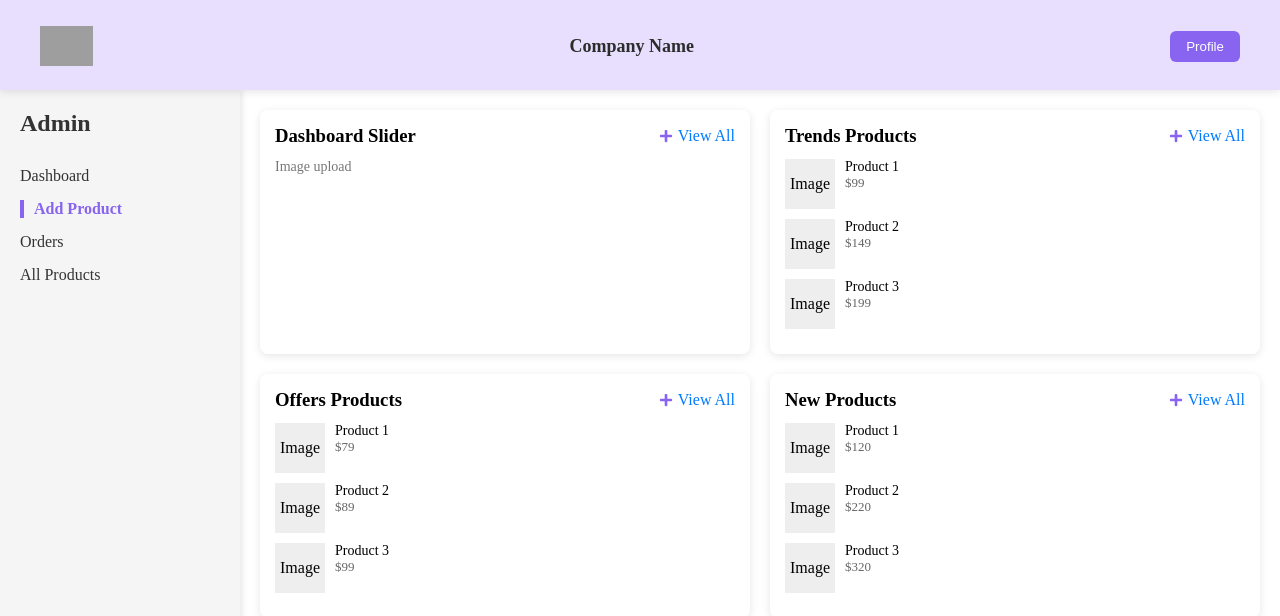
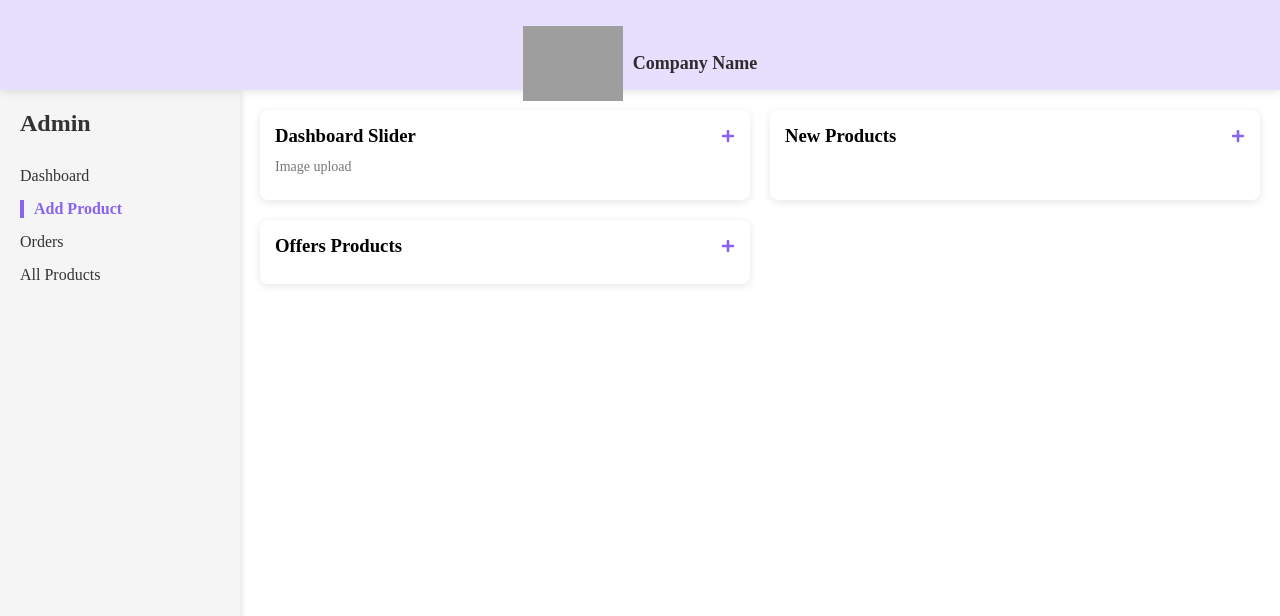
Before and after one commit to devjoelraj/e-commerce, a React (Vite) app in the folder client/: page /admin/admin-AddProduct in a window 1280 px wide. Shown: the top 616 px of the page. Built offline with nearby package versions, Linux system fonts and the light colour scheme; grey boxes are pictures that could not be loaded.

Commit message:
chuanges in admin dashboard,header

```diff
--- a/client/src/App.jsx
+++ b/client/src/App.jsx
@@ -11,23 +11,24 @@ import AddProduct from "./screens/adminScreen/adminDashboard/addProduct/AddProdu
 import UploadProductDetails from "./screens/adminScreen/adminDashboard/addProduct/UploadProduct/index";
 import OrdersPage from "./screens/adminScreen/adminDashboard/ordersPage";
 import AllProducts from "./screens/adminScreen/adminDashboard/allProducts";
+import DashboardSilders from "./screens/adminScreen/adminDashboard/addProduct/dashboardSilders/DashboardSilders";
+import OfferProducts from "./screens/adminScreen/adminDashboard/addProduct/offerProducts/OfferProducts";
 
 const Login = lazy(() => import("./screens/authScreens/login/Login"));
 const Otp = lazy(() => import("./screens/authScreens/otp/Otp"));
-const ForgetPassword = lazy(() =>
-  import(
-    "./screens/authScreens/passwordScreens/forgetPasswords/ForgetPasswords"
-  )
+const ForgetPassword = lazy(
+  () =>
+    import("./screens/authScreens/passwordScreens/forgetPasswords/ForgetPasswords"),
 );
-const CreatePassword = lazy(() =>
-  import("./screens/authScreens/passwordScreens/CreatePassword")
+const CreatePassword = lazy(
+  () => import("./screens/authScreens/passwordScreens/CreatePassword"),
 );
 
-const AdminDashboard = lazy(() =>
-  import("./screens/adminScreen/adminDashboard/AdminDashboard")
+const AdminDashboard = lazy(
+  () => import("./screens/adminScreen/adminDashboard/AdminDashboard"),
 );
-const UserDashboard = lazy(() =>
-  import("./screens/userScreens/userDashBoard/UserDashBoard")
+const UserDashboard = lazy(
+  () => import("./screens/userScreens/userDashBoard/UserDashBoard"),
 );
 
 function App() {
@@ -50,6 +51,9 @@ function App() {
             <Route index element={<AdminDashBoardHome />} />
             <Route path="admin-dashboard" element={<AdminDashBoardHome />} />
             <Route path="admin-AddProduct" element={<AddProduct />} />
+            <Route path="DashboardSilders" element={<DashboardSilders />} />
+            <Route path="add-offer-product" element={<OfferProducts />} />
+
             <Route
               path="upload-product-details"
               element={<UploadProductDetails />}
--- a/client/src/components/charts/LineChart.jsx
+++ b/client/src/components/charts/LineChart.jsx
@@ -23,26 +23,27 @@ const SalesSummaryChart = React.memo(({ chartData }) => {
       }}
     >
       <h3 style={{ marginBottom: "20px" }}>Sales Summary</h3>
+
       <ResponsiveContainer width="100%" height={300}>
         <LineChart data={data}>
           <CartesianGrid strokeDasharray="3 3" stroke="#e0e0e0" />
-          <XAxis dataKey="month" />
+          <XAxis dataKey="weeks" />
           <YAxis />
           <Tooltip />
-          <Legend verticalAlign="top" height={36} />
+          <Legend />
+
           <Line
             type="monotone"
-            dataKey="iPhone"
+            dataKey="pastWeek"
             stroke="#8a64f0"
             strokeWidth={2}
-            dot={false}
           />
+
           <Line
             type="monotone"
-            dataKey="iPad"
+            dataKey="presentWeek"
             stroke="#64c2f0"
             strokeWidth={2}
-            dot={false}
           />
         </LineChart>
       </ResponsiveContainer>
--- /dev/null
+++ b/client/src/components/charts/Stacked.jsx
@@ -0,0 +1,46 @@
+import {
+  BarChart,
+  Bar,
+  XAxis,
+  YAxis,
+  CartesianGrid,
+  Tooltip,
+  Legend,
+  ResponsiveContainer,
+} from "recharts";
+
+const StackedBarChart = ({ data, xKey, barKeys, title, stacked = false }) => {
+  return (
+    <div
+      style={{
+        background: "#fff",
+        padding: "20px",
+        borderRadius: "10px",
+        boxShadow: "0 2px 8px rgba(0,0,0,0.05)",
+      }}
+    >
+      {title && <h3 style={{ marginBottom: "20px" }}>{title}</h3>}
+
+      <ResponsiveContainer width="100%" height={300}>
+        <BarChart data={data}>
+          <CartesianGrid strokeDasharray="3 3" />
+          <XAxis dataKey={xKey} />
+          <YAxis />
+          <Tooltip />
+          <Legend />
+
+          {barKeys.map((bar, index) => (
+            <Bar
+              key={index}
+              dataKey={bar.dataKey}
+              stackId={stacked ? "a" : undefined}
+              fill={bar.color}
+            />
+          ))}
+        </BarChart>
+      </ResponsiveContainer>
+    </div>
+  );
+};
+
+export default StackedBarChart;
--- a/client/src/components/header/admin/adminHeader/AdminHeader.css
+++ b/client/src/components/header/admin/adminHeader/AdminHeader.css
@@ -14,16 +14,17 @@
 .admin-header-content {
   display: flex;
   align-items: center;
-  justify-content: space-between;
+  justify-content: center;
+  gap: 10px;
   max-width: 1200px;
   margin: 0 auto;
   padding: 16px 0;
 }
 
-.admin-logo {
+/* .admin-logo {
   height: 40px;
   width: auto;
-}
+} */
 
 .admin-company-name {
   font-size: 18px;
--- a/client/src/components/header/admin/adminHeader/AdminHeader.jsx
+++ b/client/src/components/header/admin/adminHeader/AdminHeader.jsx
@@ -1,5 +1,5 @@
 import React from "react";
-import "./AdminHeader.css"; // Make sure this path is correct
+import "./AdminHeader.css";
 
 const AdminHeader = () => {
   return (
@@ -7,7 +7,7 @@ const AdminHeader = () => {
       <div className="admin-header-content">
         <img src="/logo.png" alt="logo" className="admin-logo" />
         <p className="admin-company-name">Company Name</p>
-        <button className="admin-profile-button">Profile</button>
+        {/* <button className="admin-profile-button">Profile</button> */}
       </div>
     </header>
   );
--- a/client/src/screens/adminScreen/adminDashboard/addProduct/AddProduct.jsx
+++ b/client/src/screens/adminScreen/adminDashboard/addProduct/AddProduct.jsx
@@ -4,92 +4,43 @@ import "./AddProduct.css";
 import { useNavigate } from "react-router-dom";
 
 const AddProduct = () => {
-  const navigation = useNavigate();
+  const navigate = useNavigate();
 
-  const ProductSectionHeader = ({ title, onViewAll }) => (
-    <div className="admindashboard-card-header">
-      <h3>{title}</h3>
-      <div className="admindashboard-header-actions">
-        <FaPlus
-          className="admindashboard-add-icon"
-          onClick={() =>
-            navigation("/admin/upload-product-details", { details: title })
-          }
-        />
-
-        <p onClick={onViewAll}>View All</p>
-      </div>
-    </div>
-  );
-
-  const sections = [
+  const cards = [
     {
       title: "Dashboard Slider",
       subtitle: "Image upload",
-      products: [],
-      onViewAll: () => console.log("View all slider items"),
+      onAdd: () => navigate("/admin/DashboardSilders"),
     },
     {
-      title: "Trends Products",
-      products: [
-        { id: 1, name: "Product 1", price: "$99", image: "Image" },
-        { id: 2, name: "Product 2", price: "$149", image: "Image" },
-        { id: 3, name: "Product 3", price: "$199", image: "Image" },
-      ],
-      onViewAll: () => console.log("View all trends"),
+      title: "New Products",
+      subtitle: "",
+      onAdd: () => navigate("/admin/upload-product-details"),
     },
     {
       title: "Offers Products",
-      products: [
-        { id: 4, name: "Product 1", price: "$79", image: "Image" },
-        { id: 5, name: "Product 2", price: "$89", image: "Image" },
-        { id: 6, name: "Product 3", price: "$99", image: "Image" },
-      ],
-      onViewAll: () => console.log("View all offers"),
-    },
-    {
-      title: "New Products",
-      products: [
-        { id: 7, name: "Product 1", price: "$120", image: "Image" },
-        { id: 8, name: "Product 2", price: "$220", image: "Image" },
-        { id: 9, name: "Product 3", price: "$320", image: "Image" },
-      ],
-      onViewAll: () => console.log("View all new products"),
+      subtitle: "",
+      onAdd: () => navigate("/admin/add-offer-product"),
     },
   ];
 
-  const handleProductClick = (product) => {
-    console.log("Clicked product:", product);
-  };
-
   return (
     <div className="admindashboard-addproduct-container">
-      {sections.map((section, idx) => (
-        <div className="admindashboard-addproduct-card" key={idx}>
-          <ProductSectionHeader
-            title={section.title}
-            onViewAll={section.onViewAll}
-          />
+      {cards.map((card, index) => (
+        <div key={index} className="admindashboard-addproduct-card">
+          <div className="admindashboard-card-header">
+            <h3>{card.title}</h3>
+            <div className="admindashboard-header-actions">
+              <FaPlus
+                className="admindashboard-add-icon"
+                onClick={card.onAdd}
+              />
+            </div>
+          </div>
 
-          {section.subtitle && (
-            <p className="admindashboard-card-subtitle">{section.subtitle}</p>
+          {card.subtitle && (
+            <p className="admindashboard-card-subtitle">{card.subtitle}</p>
           )}
-
-          {section.products.slice(0, 3).map((product) => (
-            <div
-              className="admindashboard-product-info"
-              key={product.id}
-              onClick={() => handleProductClick(product)}
-            >
-              <div className="admindashboard-product-image">
-                {product.image}
-              </div>
-              <div>
-                <p className="admindashboard-product-name">{product.name}</p>
-                <p className="admindashboard-product-price">{product.price}</p>
-              </div>
-            </div>
-          ))}
         </div>
       ))}
     </div>
--- /dev/null
+++ b/client/src/screens/adminScreen/adminDashboard/addProduct/dashboardSilders/DashboardSilders.jsx
@@ -0,0 +1,7 @@
+import React from "react";
+
+const DashboardSilders = () => {
+  return <div></div>;
+};
+
+export default DashboardSilders;
--- /dev/null
+++ b/client/src/screens/adminScreen/adminDashboard/addProduct/offerProducts/OfferProducts.jsx
@@ -0,0 +1,7 @@
+import React from "react";
+
+const OfferProducts = () => {
+  return <div></div>;
+};
+
+export default OfferProducts;
--- a/client/src/screens/userScreens/profile/Profile.jsx
+++ b/client/src/screens/userScreens/profile/Profile.jsx
@@ -56,9 +56,6 @@ const Profile = () => {
               <div className="card-wrapper">
                 <ProductCards />
               </div>
-              <div className="card-wrapper">
-                <ProductCards />
-              </div>
             </div>
           </div>
         </div>
```
Also changed, not shown: client/src/screens/adminScreen/adminDashboard/AdminDashboard.jsx (+22 -26 lines).
